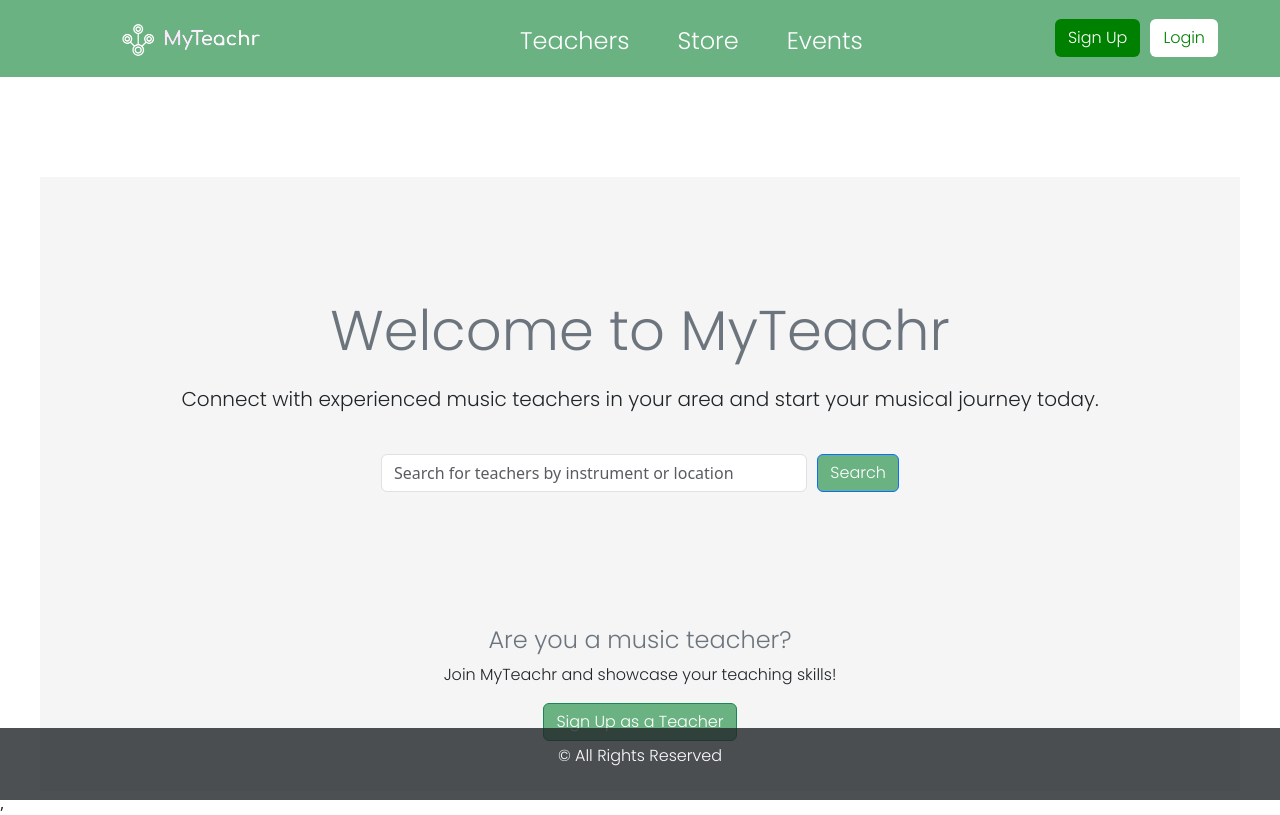
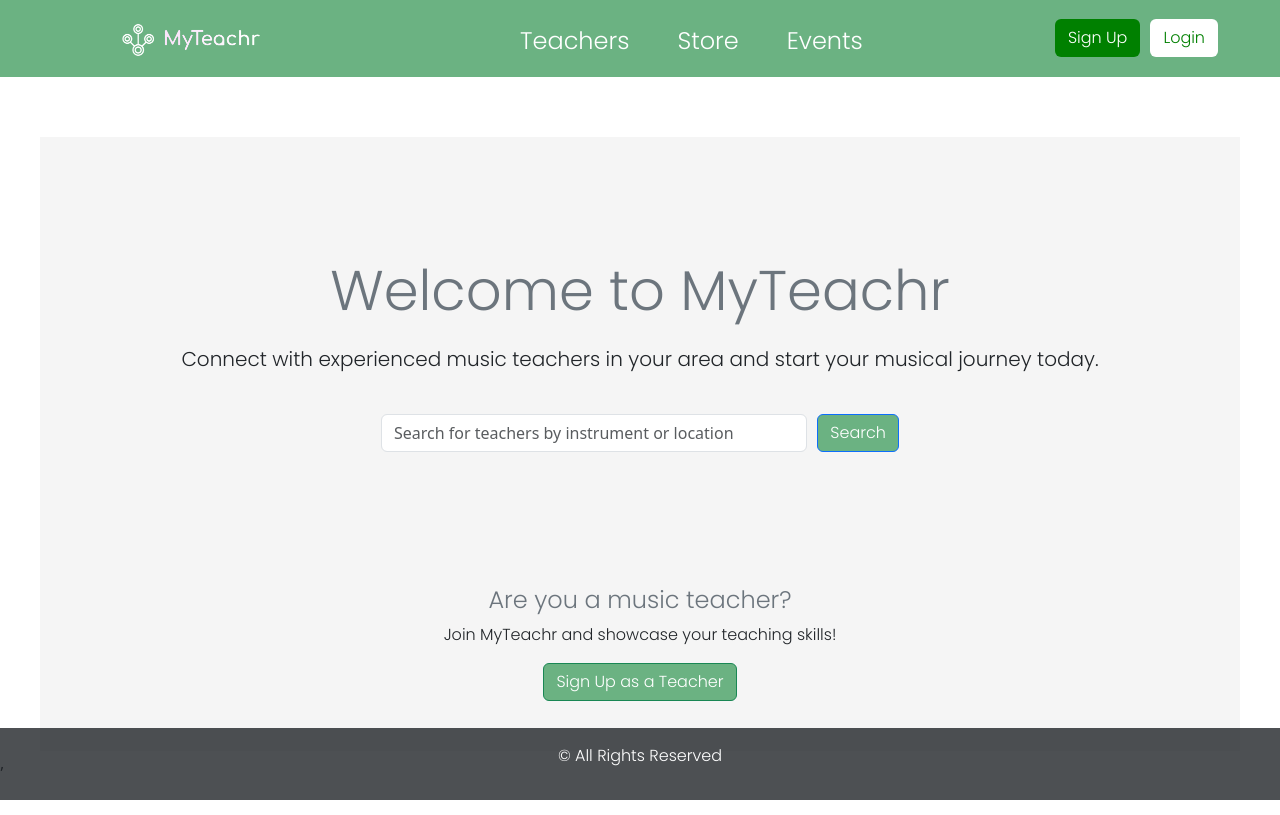
Before and after one commit to dtumuhaise/MyTeachr, a React (Create React App) app in the folder myteachr/: page / in a window 1280 px wide. Built offline with nearby package versions, Linux system fonts and the light colour scheme.

Commit message:
changes to home.js

```diff
--- a/myteachr/src/components/Home.js
+++ b/myteachr/src/components/Home.js
@@ -25,7 +25,7 @@ const Home = () => {
 
   return (
     <div
-      style={{ marginTop: "100px", backgroundColor: "#f5f5f5" }}
+      style={{ marginTop: "60px", backgroundColor: "#f5f5f5" }}
       className="container">
       <div
         style={{ padding: "70px" }}
```
